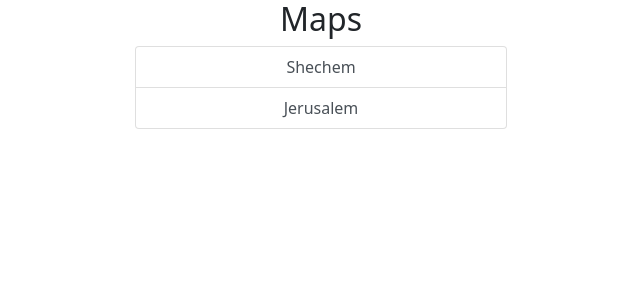
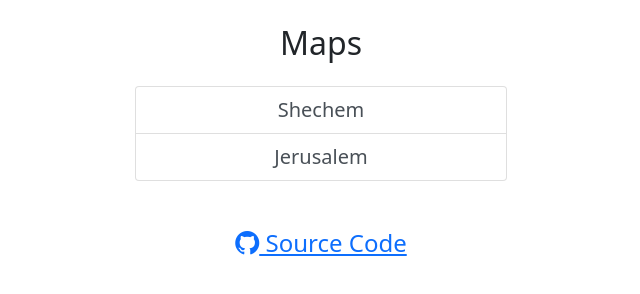
Before and after one commit to HenrYxZ/pictorial-map, a plain HTML site: page index.html in a window 1280 px wide. Shown: the whole page, without its empty margins (319-959 px from the left). Drawn offline with nearby package versions, Linux system fonts and the light colour scheme.

Commit message:
docs: add link to Github source code and change a little style of menu

```diff
--- a/index.html
+++ b/index.html
@@ -5,13 +5,23 @@
 		<meta name="viewport" content="width=device-width, initial-scale=1">
 		<!-- Bootstrap 5 CSS -->
 		<link href="https://cdn.jsdelivr.net/npm/bootstrap@5.0.0-beta1/dist/css/bootstrap.min.css" rel="stylesheet" integrity="sha384-giJF6kkoqNQ00vy+HMDP7azOuL0xtbfIcaT9wjKHr8RbDVddVHyTfAAsrekwKmP1" crossorigin="anonymous">
+		<!-- Bootstrap 5 Icons -->
+		<link rel="stylesheet" href="https://cdn.jsdelivr.net/npm/bootstrap-icons@1.6.0/font/bootstrap-icons.css">
+
 		<link rel="stylesheet" href="css/main.css">
 		<title>Pictorial Maps</title>
 	</head>
 	<body>
 		<div class="container">
-			<h2 class="text-center">Maps</h2>
-			<div id="maps-list" class="col-md-4 offset-md-4 list-group text-center">
+			<h2 class="text-center m-4">Maps</h2>
+			<div id="maps-list" class="col-md-4 offset-md-4 list-group text-center fs-5">
+			</div>
+			<div class="text-center mt-5">
+				<h3 class="fs-4">
+					<a href="https://github.com/HenrYxZ/pictorial-map">
+						<i class="bi bi-github"></i> Source Code
+					</a>
+				</h3>
 			</div>
 		</div>
 		<script type="module" src="js/menu.js"></script>
```
